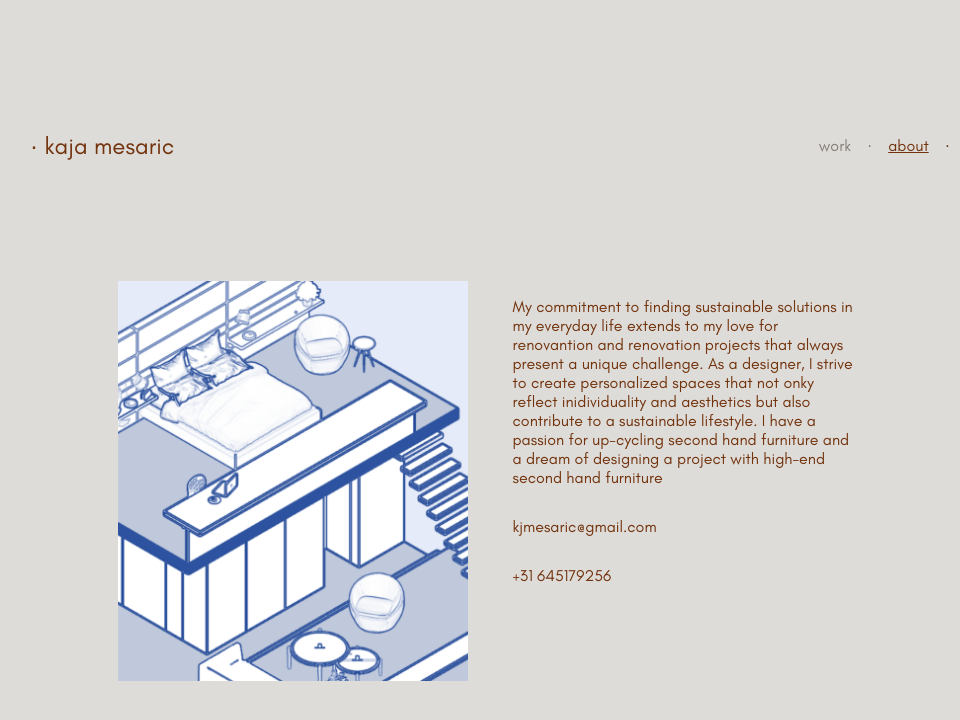
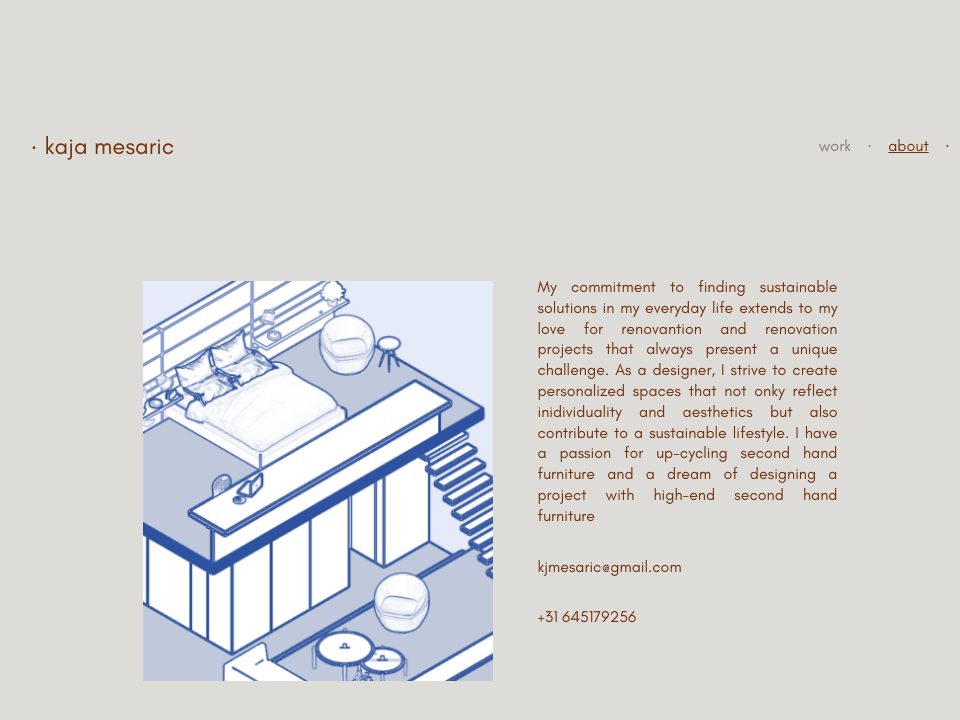
Before and after one commit to ssoossoohh/kajaw, a React (Vite) app: page /#/about in a window 1280 px wide. Shown: the top 720 px of the page, without its empty margins (150-1110 px from the left). Built offline with nearby package versions, Linux system fonts and the light colour scheme.

Commit message:
Changed text in about

```diff
--- a/src/styles.css
+++ b/src/styles.css
@@ -46,16 +46,19 @@ body {
   flex-direction: column;
 }
 .abt-right {
-  margin: 0;
-  padding: 0;
   color: #72330d;
   font-family: "GlacialIndifference", sans-serif;
   height: 400px;
-  width: 350px;
+  width: 300px;
+  box-sizing: border-box;
+  margin-top: -40px;
+  font-size: 1em;
 }
 
 .abt-txt {
   margin-bottom: 30px;
+  line-height: 1.3;
+  text-align: justify;
 }
 
 .home-container {
```
